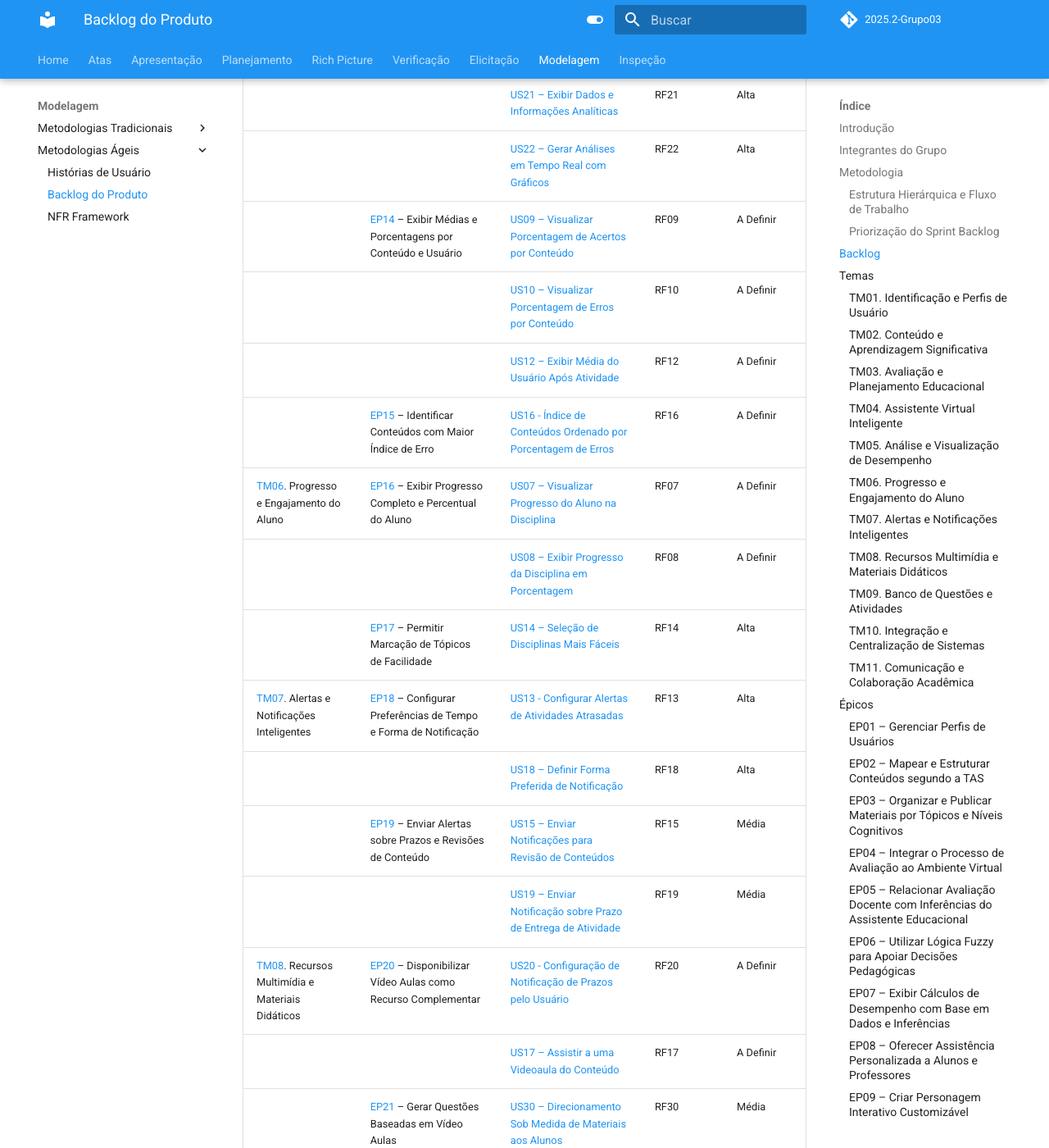
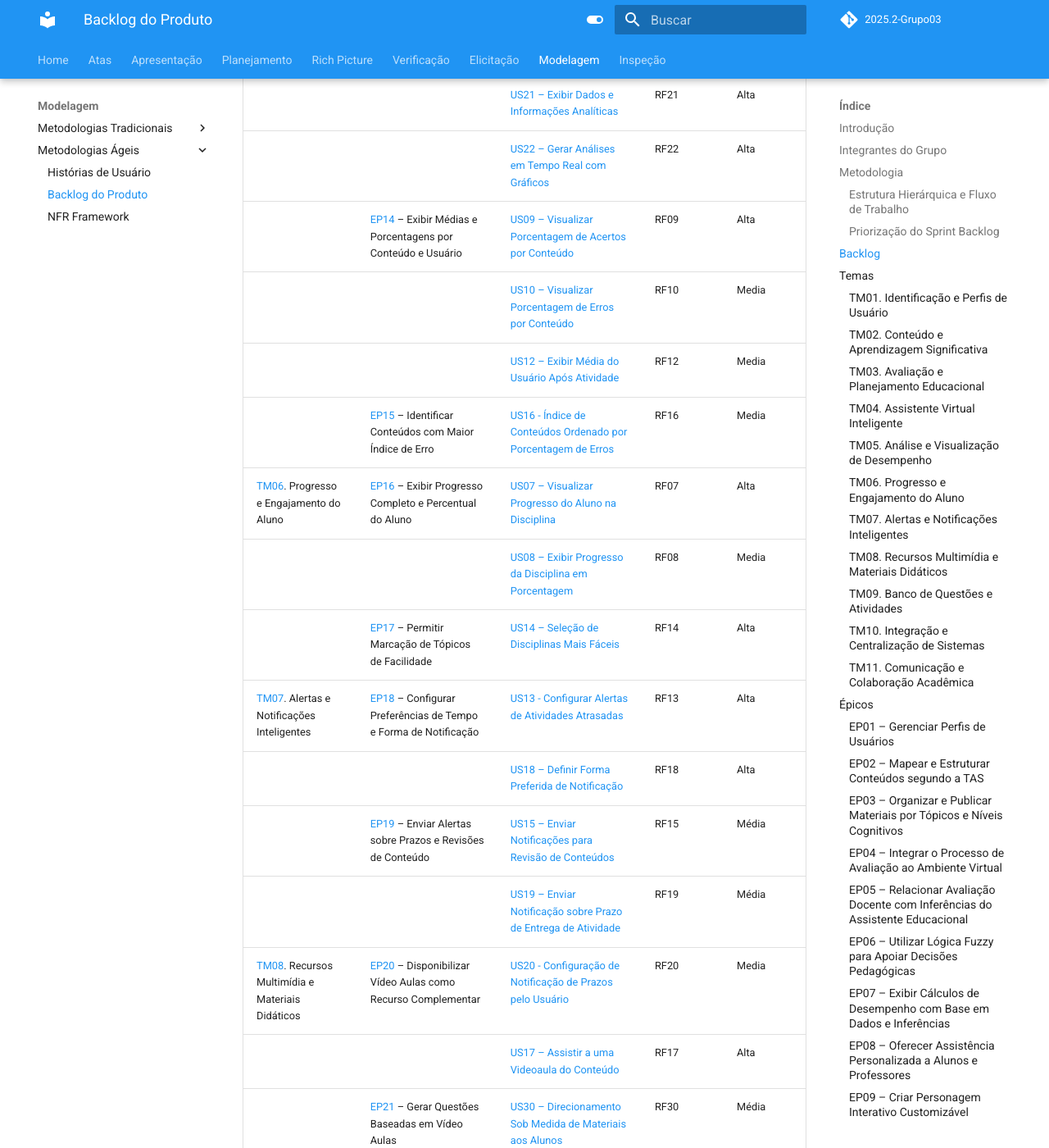
Before and after one commit to Requisitos-de-Software/2025.2-Grupo03, an MkDocs documentation site: the page built from docs/Modelagem/backlog_do_produto.md, in a window 1280 px wide and 1400 px high, scrolled down 4645 px. Shown: the whole window at 82% size. Built offline with MkDocs 1.6.1 and Material for MkDocs 9.7.7, drawn with Linux system fonts in a browser that asks for light colours; comment, search, counter and statistics services are not loaded; some of the changed text lies outside the part shown.

Commit message:
subindo priorizacao

```diff
--- a/docs/Modelagem/backlog_do_produto.md
+++ b/docs/Modelagem/backlog_do_produto.md
@@ -58,10 +58,10 @@ A tabela a seguir resume os temas, épicos, histórias de usuário, requisitos r
 | :--- | :--- | :--- | :--- | :--- |
 | [TM01](https://requisitos-de-software.github.io/2025.2-Grupo03/Modelagem/backlog_do_produto/#tm01-identificacao-e-perfis-de-usuario). Identificação e Perfis de Usuário | [EP01](https://requisitos-de-software.github.io/2025.2-Grupo03/Modelagem/backlog_do_produto/#ep01-gerenciar-perfis-de-usuarios) – Gerenciar Perfis de Usuários | [US01 - Identificação e Autenticação de Usuários](https://requisitos-de-software.github.io/2025.2-Grupo03/Modelagem/historias_de_usuario/#us01-identificacao-e-autenticacao-de-usuarios) | RF01 | Média |
 | | | [US02 - Visualizar e Gerenciar Perfil Individual](https://requisitos-de-software.github.io/2025.2-Grupo03/Modelagem/historias_de_usuario/#us02-visualizar-e-gerenciar-perfil-individual) | RF02 | Média |
-| [TM02](https://requisitos-de-software.github.io/2025.2-Grupo03/Modelagem/backlog_do_produto/#tm02-conteudo-e-aprendizagem-significativa). Conteúdo e Aprendizagem Significativa | [EP02](https://requisitos-de-software.io/2025.2-Grupo03/Modelagem/backlog_do_produto/#ep02-mapear-e-estruturar-conteudos-segundo-a-tas) – Mapear e Estruturar Conteúdos segundo a TAS | [US03 - Mapeamento de Conceitos segundo a Teoria da Aprendizagem Significativa (TAS)](https://requisitos-de-software.github.io/2025.2-Grupo03/Modelagem/historias_de_usuario/#us03-mapeamento-de-conceitos-segundo-a-teoria-da-aprendizagem-significativa-tas) | RF03 | A Definir |
-| | [EP03](https://requisitos-de-software.github.io/2025.2-Grupo03/Modelagem/backlog_do_produto/#ep03-organizar-e-publicar-materiais-por-topicos-e-niveis-cognitivos) – Organizar e Publicar Materiais por Tópicos e Níveis Cognitivos | [US31 – Organização de Materiais por Tópicos de Conteúdo](https://requisitos-de-software.github.io/2025.2-Grupo03/Modelagem/historias_de_usuario/#us53-organizacao-de-materiais-por-topicos-de-conteudo) | RF31 | A Definir |
-| [TM03](https://requisitos-de-software.github.io/2025.2-Grupo03/Modelagem/backlog_do_produto/#tm03-avaliacao-e-planejamento-educacional). Avaliação e Planejamento Educacional | [EP04](https://requisitos-de-software.github.io/2025.2-Grupo03/Modelagem/backlog_do_produto/#ep04-integrar-o-processo-de-avaliacao-ao-ambiente-virtual) – Integrar o Processo de Avaliação ao Ambiente Virtual | [US04 - Alinhamento do Plano de Ensino ao AVA](https://requisitos-de-software.github.io/2025.2-Grupo03/Modelagem/historias_de_usuario/#us04-alinhamento-do-plano-de-ensino-ao-ava) | RF04 | A Definir |
-| | [EP05](https://requisitos-de-software.github.io/2025.2-Grupo03/Modelagem/backlog_do_produto/#ep05-relacionar-avaliacao-docente-com-inferencias-do-assistente-educacional) – Relacionar Avaliação Docente com Inferências do Assistente Educacional | [US05 - Integração de Avaliações ao AVA](https://requisitos-de-software.github.io/2025.2-Grupo03/Modelagem/historias_de_usuario/#us05-integracao-de-avaliacoes-ao-ava) | RF05 | A Definir |
+| [TM02](https://requisitos-de-software.github.io/2025.2-Grupo03/Modelagem/backlog_do_produto/#tm02-conteudo-e-aprendizagem-significativa). Conteúdo e Aprendizagem Significativa | [EP02](https://requisitos-de-software.io/2025.2-Grupo03/Modelagem/backlog_do_produto/#ep02-mapear-e-estruturar-conteudos-segundo-a-tas) – Mapear e Estruturar Conteúdos segundo a TAS | [US03 - Mapeamento de Conceitos segundo a Teoria da Aprendizagem Significativa (TAS)](https://requisitos-de-software.github.io/2025.2-Grupo03/Modelagem/historias_de_usuario/#us03-mapeamento-de-conceitos-segundo-a-teoria-da-aprendizagem-significativa-tas) | RF03 | Media |
+| | [EP03](https://requisitos-de-software.github.io/2025.2-Grupo03/Modelagem/backlog_do_produto/#ep03-organizar-e-publicar-materiais-por-topicos-e-niveis-cognitivos) – Organizar e Publicar Materiais por Tópicos e Níveis Cognitivos | [US31 – Organização de Materiais por Tópicos de Conteúdo](https://requisitos-de-software.github.io/2025.2-Grupo03/Modelagem/historias_de_usuario/#us53-organizacao-de-materiais-por-topicos-de-conteudo) | RF31 | Alta |
+| [TM03](https://requisitos-de-software.github.io/2025.2-Grupo03/Modelagem/backlog_do_produto/#tm03-avaliacao-e-planejamento-educacional). Avaliação e Planejamento Educacional | [EP04](https://requisitos-de-software.github.io/2025.2-Grupo03/Modelagem/backlog_do_produto/#ep04-integrar-o-processo-de-avaliacao-ao-ambiente-virtual) – Integrar o Processo de Avaliação ao Ambiente Virtual | [US04 - Alinhamento do Plano de Ensino ao AVA](https://requisitos-de-software.github.io/2025.2-Grupo03/Modelagem/historias_de_usuario/#us04-alinhamento-do-plano-de-ensino-ao-ava) | RF04 | Media |
+| | [EP05](https://requisitos-de-software.github.io/2025.2-Grupo03/Modelagem/backlog_do_produto/#ep05-relacionar-avaliacao-docente-com-inferencias-do-assistente-educacional) – Relacionar Avaliação Docente com Inferências do Assistente Educacional | [US05 - Integração de Avaliações ao AVA](https://requisitos-de-software.github.io/2025.2-Grupo03/Modelagem/historias_de_usuario/#us05-integracao-de-avaliacoes-ao-ava) | RF05 | Media |
 | | [EP07](https://requisitos-de-software.github.io/2025.2-Grupo03/Modelagem/backlog_do_produto/#ep07-exibir-calculos-de-desempenho-com-base-em-dados-e-inferencias) – Exibir Cálculos de Desempenho com Base em Dados e Inferências | [US23 – Cálculo do Desempenho do Aluno](https://requisitos-de-software.github.io/2025.2-Grupo03/Modelagem/historias_de_usuario/#us23-calculo-do-desempenho-do-aluno) | RF23 | Alta |
 | [TM04](https://requisitos-de-software.github.io/2025.2-Grupo03/Modelagem/backlog_do_produto/#tm04-assistente-virtual-inteligente). Assistente Virtual Inteligente | [EP06](https://requisitos-de-software.github.io/2025.2-Grupo03/Modelagem/backlog_do_produto/#ep06-utilizar-logica-fuzzy-para-apoiar-decisoes-pedagogicas) – Utilizar Lógica Fuzzy para Apoiar Decisões Pedagógicas | [US06 – Combinar Resultados Formais com Inferências Fuzzy](https://requisitos-de-software.github.io/2025.2-Grupo03/Modelagem/historias_de_usuario/#us06-combinar-resultados-formais-com-inferencias-fuzzy) | RF06 | Alta |
 | | | [US37 – Inferências com Lógica Fuzzy](https://requisitos-de-software.github.io/2025.2-Grupo03/Modelagem/historias_de_usuario/#us37-inferencias-com-logica-fuzzy) | RF37 | Alta |
@@ -74,26 +74,26 @@ A tabela a seguir resume os temas, épicos, histórias de usuário, requisitos r
 | [TM05](https://requisitos-de-software.github.io/2025.2-Grupo03/Modelagem/backlog_do_produto/#tm05-analise-e-visualizacao-de-desempenho). Análise e Visualização de Desempenho | [EP13](https://requisitos-de-software.github.io/2025.2-Grupo03/Modelagem/backlog_do_produto/#ep13-gerar-analises-em-tempo-real-com-graficos-e-indicadores) – Gerar Análises em Tempo Real com Gráficos e Indicadores | [US11 - Exibir Média Geral da Turma](https://requisitos-de-software.github.io/2025.2-Grupo03/Modelagem/historias_de_usuario/#us11-exibir-media-geral-da-turma) | RF11 | Alta |
 | | | [US21 – Exibir Dados e Informações Analíticas](https://requisitos-de-software.github.io/2025.2-Grupo03/Modelagem/historias_de_usuario/#us21-exibir-dados-e-informacoes-analiticas) | RF21 | Alta |
 | | | [US22 – Gerar Análises em Tempo Real com Gráficos](https://requisitos-de-software.github.io/2025.2-Grupo03/Modelagem/historias_de_usuario/#us22-gerar-analises-em-tempo-real-com-graficos) | RF22 | Alta |
-| | [EP14](https://requisitos-de-software.github.io/2025.2-Grupo03/Modelagem/backlog_do_produto/#ep14-exibir-medias-e-porcentagens-por-conteudo-e-usuario) – Exibir Médias e Porcentagens por Conteúdo e Usuário | [US09 – Visualizar Porcentagem de Acertos por Conteúdo](https://requisitos-de-software.github.io/2025.2-Grupo03/Modelagem/historias_de_usuario/#us09-visualizar-porcentagem-de-acertos-por-conteudo) | RF09 | A Definir |
-| | | [US10 – Visualizar Porcentagem de Erros por Conteúdo](https://requisitos-de-software.github.io/2025.2-Grupo03/Modelagem/historias_de_usuario/#us10-visualizar-porcentagem-de-erros-por-conteudo) | RF10 | A Definir |
-| | | [US12 – Exibir Média do Usuário Após Atividade](https://requisitos-de-software.github.io/2025.2-Grupo03/Modelagem/historias_de_usuario/#us12-exibir-media-do-usuario-apos-atividade) | RF12 | A Definir |
-| | [EP15](https://requisitos-de-software.github.io/2025.2-Grupo03/Modelagem/backlog_do_produto/#ep15-identificar-conteudos-com-maior-indice-de-erro) – Identificar Conteúdos com Maior Índice de Erro | [US16 - Índice de Conteúdos Ordenado por Porcentagem de Erros](https://requisitos-de-software.github.io/2025.2-Grupo03/Modelagem/historias_de_usuario/#us16-indice-de-conteudos-ordenado-por-porcentagem-de-erros) | RF16 | A Definir |
-| [TM06](https://requisitos-de-software.github.io/2025.2-Grupo03/Modelagem/backlog_do_produto/#tm06-progresso-e-engajamento-do-aluno). Progresso e Engajamento do Aluno | [EP16](https://requisitos-de-software.github.io/2025.2-Grupo03/Modelagem/backlog_do_produto/#ep16-exibir-progresso-completo-e-percentual-do-aluno) – Exibir Progresso Completo e Percentual do Aluno | [US07 – Visualizar Progresso do Aluno na Disciplina](https://requisitos-de-software.github.io/2025.2-Grupo03/Modelagem/historias_de_usuario/#us07-visualizar-progresso-do-aluno-na-disciplina) | RF07 | A Definir |
-| | | [US08 – Exibir Progresso da Disciplina em Porcentagem](https://requisitos-de-software.github.io/2025.2-Grupo03/Modelagem/historias_de_usuario/#us08-exibir-progresso-da-disciplina-em-porcentagem) | RF08 | A Definir |
+| | [EP14](https://requisitos-de-software.github.io/2025.2-Grupo03/Modelagem/backlog_do_produto/#ep14-exibir-medias-e-porcentagens-por-conteudo-e-usuario) – Exibir Médias e Porcentagens por Conteúdo e Usuário | [US09 – Visualizar Porcentagem de Acertos por Conteúdo](https://requisitos-de-software.github.io/2025.2-Grupo03/Modelagem/historias_de_usuario/#us09-visualizar-porcentagem-de-acertos-por-conteudo) | RF09 | Alta |
+| | | [US10 – Visualizar Porcentagem de Erros por Conteúdo](https://requisitos-de-software.github.io/2025.2-Grupo03/Modelagem/historias_de_usuario/#us10-visualizar-porcentagem-de-erros-por-conteudo) | RF10 | Media |
+| | | [US12 – Exibir Média do Usuário Após Atividade](https://requisitos-de-software.github.io/2025.2-Grupo03/Modelagem/historias_de_usuario/#us12-exibir-media-do-usuario-apos-atividade) | RF12 | Media |
+| | [EP15](https://requisitos-de-software.github.io/2025.2-Grupo03/Modelagem/backlog_do_produto/#ep15-identificar-conteudos-com-maior-indice-de-erro) – Identificar Conteúdos com Maior Índice de Erro | [US16 - Índice de Conteúdos Ordenado por Porcentagem de Erros](https://requisitos-de-software.github.io/2025.2-Grupo03/Modelagem/historias_de_usuario/#us16-indice-de-conteudos-ordenado-por-porcentagem-de-erros) | RF16 | Media |
+| [TM06](https://requisitos-de-software.github.io/2025.2-Grupo03/Modelagem/backlog_do_produto/#tm06-progresso-e-engajamento-do-aluno). Progresso e Engajamento do Aluno | [EP16](https://requisitos-de-software.github.io/2025.2-Grupo03/Modelagem/backlog_do_produto/#ep16-exibir-progresso-completo-e-percentual-do-aluno) – Exibir Progresso Completo e Percentual do Aluno | [US07 – Visualizar Progresso do Aluno na Disciplina](https://requisitos-de-software.github.io/2025.2-Grupo03/Modelagem/historias_de_usuario/#us07-visualizar-progresso-do-aluno-na-disciplina) | RF07 | Alta |
+| | | [US08 – Exibir Progresso da Disciplina em Porcentagem](https://requisitos-de-software.github.io/2025.2-Grupo03/Modelagem/historias_de_usuario/#us08-exibir-progresso-da-disciplina-em-porcentagem) | RF08 | Media |
 | | [EP17](https://requisitos-de-software.github.io/2025.2-Grupo03/Modelagem/backlog_do_produto/#ep17-permitir-marcacao-de-topicos-de-facilidade) – Permitir Marcação de Tópicos de Facilidade | [US14 – Seleção de Disciplinas Mais Fáceis](https://requisitos-de-software.github.io/2025.2-Grupo03/Modelagem/historias_de_usuario/#us14-selecao-de-disciplinas-mais-faceis) | RF14 | Alta |
 | [TM07](https://requisitos-de-software.github.io/2025.2-Grupo03/Modelagem/backlog_do_produto/#tm07-alertas-e-notificacoes-inteligentes). Alertas e Notificações Inteligentes | [EP18](https://requisitos-de-software.github.io/2025.2-Grupo03/Modelagem/backlog_do_produto/#ep18-configurar-preferencias-de-tempo-e-forma-de-notificacao) – Configurar Preferências de Tempo e Forma de Notificação | [US13 - Configurar Alertas de Atividades Atrasadas](https://requisitos-de-software.github.io/2025.2-Grupo03/Modelagem/historias_de_usuario/#us13-configurar-alertas-de-atividades-atrasadas) | RF13 | Alta |
 | | | [US18 – Definir Forma Preferida de Notificação](https://requisitos-de-software.github.io/2025.2-Grupo03/Modelagem/historias_de_usuario/#us18-definir-forma-preferida-de-notificacao) | RF18 | Alta |
 | | [EP19](httpsDhttps://requisitos-de-software.github.io/2025.2-Grupo03/Modelagem/backlog_do_produto/#ep19-enviar-alertas-sobre-prazos-e-revisoes-de-conteudo) – Enviar Alertas sobre Prazos e Revisões de Conteúdo | [US15 – Enviar Notificações para Revisão de Conteúdos](https://requisitos-de-software.github.io/2025.2-Grupo03/Modelagem/historias_de_usuario/#us15-enviar-notificacoes-para-revisao-de-conteudos) | RF15 | Média |
 | | | [US19 – Enviar Notificação sobre Prazo de Entrega de Atividade](https://requisitos-de-software.github.io/2025.2-Grupo03/Modelagem/historias_de_usuario/#us19-enviar-notificacao-sobre-prazo-de-entrega-de-atividade) | RF19 | Média |
-| [TM08](https://requisitos-de-software.github.io/2025.2-Grupo03/Modelagem/backlog_do_produto/#tm08-recursos-multimidia-e-materiais-didaticos). Recursos Multimídia e Materiais Didáticos | [EP20](https://requisitos-de-software.github.io/2025.2-Grupo03/Modelagem/backlog_do_produto/#ep20-disponibilizar-video-aulas-como-recurso-complementar) – Disponibilizar Vídeo Aulas como Recurso Complementar | [US20 - Configuração de Notificação de Prazos pelo Usuário](https://requisitos-de-software.github.io/2025.2-Grupo03/Modelagem/historias_de_usuario/#us20-configuracao-de-notificacao-de-prazos-pelo-usuario) | RF20 | A Definir |
-| | | [US17 – Assistir a uma Videoaula do Conteúdo](httpshttps://requisitos-de-software.github.io/2025.2-Grupo03/Modelagem/historias_de_usuario/#us17-assistir-a-uma-videoaula-do-conteudo) | RF17 | A Definir |
+| [TM08](https://requisitos-de-software.github.io/2025.2-Grupo03/Modelagem/backlog_do_produto/#tm08-recursos-multimidia-e-materiais-didaticos). Recursos Multimídia e Materiais Didáticos | [EP20](https://requisitos-de-software.github.io/2025.2-Grupo03/Modelagem/backlog_do_produto/#ep20-disponibilizar-video-aulas-como-recurso-complementar) – Disponibilizar Vídeo Aulas como Recurso Complementar | [US20 - Configuração de Notificação de Prazos pelo Usuário](https://requisitos-de-software.github.io/2025.2-Grupo03/Modelagem/historias_de_usuario/#us20-configuracao-de-notificacao-de-prazos-pelo-usuario) | RF20 | Media |
+| | | [US17 – Assistir a uma Videoaula do Conteúdo](httpshttps://requisitos-de-software.github.io/2025.2-Grupo03/Modelagem/historias_de_usuario/#us17-assistir-a-uma-videoaula-do-conteudo) | RF17 | Alta|
 | | [EP21](https://requisitos-de-software.github.io/2025.2-Grupo03/Modelagem/backlog_do_produto/#ep21-gerar-questoes-baseadas-em-video-aulas) – Gerar Questões Baseadas em Vídeo Aulas | [US30 – Direcionamento Sob Medida de Materiais aos Alunos](https://requisitos-de-software.github.io/2025.2-Grupo03/Modelagem/historias_de_usuario/#us30-direcionamento-sob-medida-de-materiais-aos-alunos) | RF30 | Média |
-| [TM09](httpsReadquisitos-de-software.github.io/2025.2-Grupo03/Modelagem/backlog_do_produto/#tm09-banco-de-questoes-e-atividades). Banco de Questões e Atividades | [EP22](https://requisitos-de-software.github.io/2025.2-Grupo03/Modelagem/backlog_do_produto/#ep22-criar-e-organizar-questoes-interativas) – Criar e Organizar Questões Interativas | [US25 - Interação com Questões (Avaliação Informativa e Formativa)](https://requisitos-de-software.github.io/2025.2-Grupo03/Modelagem/historias_de_usuario/#us25-interacao-com-questoes-avaliacao-informativa-e-formativa) | RF25 | A Definir |
-| | | [US24 – Criar e Organizar Questões Interativas](https://requisitos-de-software.github.io/2025.2-Grupo03/Modelagem/historias_de_usuario/#us24-criar-e-organizar-questoes-interativas) | RF24 | A Definir |
+| [TM09](httpsReadquisitos-de-software.github.io/2025.2-Grupo03/Modelagem/backlog_do_produto/#tm09-banco-de-questoes-e-atividades). Banco de Questões e Atividades | [EP22](https://requisitos-de-software.github.io/2025.2-Grupo03/Modelagem/backlog_do_produto/#ep22-criar-e-organizar-questoes-interativas) – Criar e Organizar Questões Interativas | [US25 - Interação com Questões (Avaliação Informativa e Formativa)](https://requisitos-de-software.github.io/2025.2-Grupo03/Modelagem/historias_de_usuario/#us25-interacao-com-questoes-avaliacao-informativa-e-formativa) | RF25 | Media |
+| | | [US24 – Criar e Organizar Questões Interativas](https://requisitos-de-software.github.io/2025.2-Grupo03/Modelagem/historias_de_usuario/#us24-criar-e-organizar-questoes-interativas) | RF24 | Alta |
 | | [EP23](https://requisitos-de-software.github.io/2025.2-Grupo03/Modelagem/backlog_do_produto/#ep23-gerenciar-banco-de-questoes-de-professores-e-outras-fontes) – Gerenciar Banco de Questões de Professores e Outras Fontes | [US28 - Gerenciar Banco de Questões do Professor](https://requisitos-de-software.github.io/2025.2-Grupo03/Modelagem/historias_de_usuario/#us28-gerenciar-banco-de-questoes-do-professor) | RF28 | Alta |
 | | | [US32 – Filtrar Banco de Questões por Conteúdo](httpsDhttps://requisitos-de-software.github.io/2025.2-Grupo03/Modelagem/historias_de_usuario/#us32-filtrar-banco-de-questoes-por-conteudo) | RF32 | Alta |
-| [TM10](https://requisitos-de-software.github.io/2025.2-Grupo03/Modelagem/backlog_do_produto/#tm10-integracao-e-centralizacao-de-sistemas). Integração e Centralização de Sistemas | [EP24](https://requisitos-de-software.github.io/2025.2-Grupo03/Modelagem/backlog_do_produto/#ep24-integrar-com-outros-sistemas-educacionais) – Integrar com Outros Sistemas Educacionais | [US33 – Integração com Softwares Educacionais Externos](httpshttps://requisitos-de-software.github.io/2025.2-Grupo03/Modelagem/historias_de_usuario/#us33-integracao-com-softwares-educacionais-externos) | RF33 | A Definir |
-| | [EP25](https://requisitos-de-software.github.io/2025.2-Grupo03/Modelagem/backlog_do_produto/#ep25-centralizar-informacoes-educacionais) – Centralizar Informações Educacionais | [US34 - Centralizar Informações de Atividades e Desempenho](https://requisitos-de-software.github.io/2025.2-Grupo03/Modelagem/historias_de_usuario/#us34-centralizar-informacoes-de-atividades-e-desempenho) | RF34 | A Definir |
+| [TM10](https://requisitos-de-software.github.io/2025.2-Grupo03/Modelagem/backlog_do_produto/#tm10-integracao-e-centralizacao-de-sistemas). Integração e Centralização de Sistemas | [EP24](https://requisitos-de-software.github.io/2025.2-Grupo03/Modelagem/backlog_do_produto/#ep24-integrar-com-outros-sistemas-educacionais) – Integrar com Outros Sistemas Educacionais | [US33 – Integração com Softwares Educacionais Externos](httpshttps://requisitos-de-software.github.io/2025.2-Grupo03/Modelagem/historias_de_usuario/#us33-integracao-com-softwares-educacionais-externos) | RF33 | Alta |
+| | [EP25](https://requisitos-de-software.github.io/2025.2-Grupo03/Modelagem/backlog_do_produto/#ep25-centralizar-informacoes-educacionais) – Centralizar Informações Educacionais | [US34 - Centralizar Informações de Atividades e Desempenho](https://requisitos-de-software.github.io/2025.2-Grupo03/Modelagem/historias_de_usuario/#us34-centralizar-informacoes-de-atividades-e-desempenho) | RF34 | Media |
 | [TM11](httpsDhttps://requisitos-de-software.github.io/2025.2-Grupo03/Modelagem/backlog_do_produto/#tm11-comunicacao-e-colaboracao-academica). Comunicação e Colaboração Acadêmica | [EP26](httpsDhttps://requisitos-de-software.github.io/2025.2-Grupo03/Modelagem/backlog_do_produto/#ep26-facilitar-comunicacao-via-chat-e-monitoria) – Facilitar Comunicação via Chat e Monitoria | [US43 – Facilitar Interação entre Monitores, Professores e Alunos](https://requisitos-de-software.github.io/2025.2-Grupo03/Modelagem/historias_de_usuario/#us43-facilitar-interacao-entre-monitores-professores-e-alunos) | RF43 | Média |
 | | | [US44 – Chat Síncrono para Interação a Distância](https://requisitos-de-software.github.io/2025.2-Grupo03/Modelagem/historias_de_usuario/#us44-chat-sincrono-para-interacao-a-distancia) | RF44 | Média |
 | | | [US47 – Informações sobre Horários e Locais de Monitoria](https://requisitos-de-software.github.io/2025.2-Grupo03/Modelagem/historias_de_usuario/#us47-informacoes-sobre-horarios-e-locais-de-monitoria) | RF47 | Média |
```
